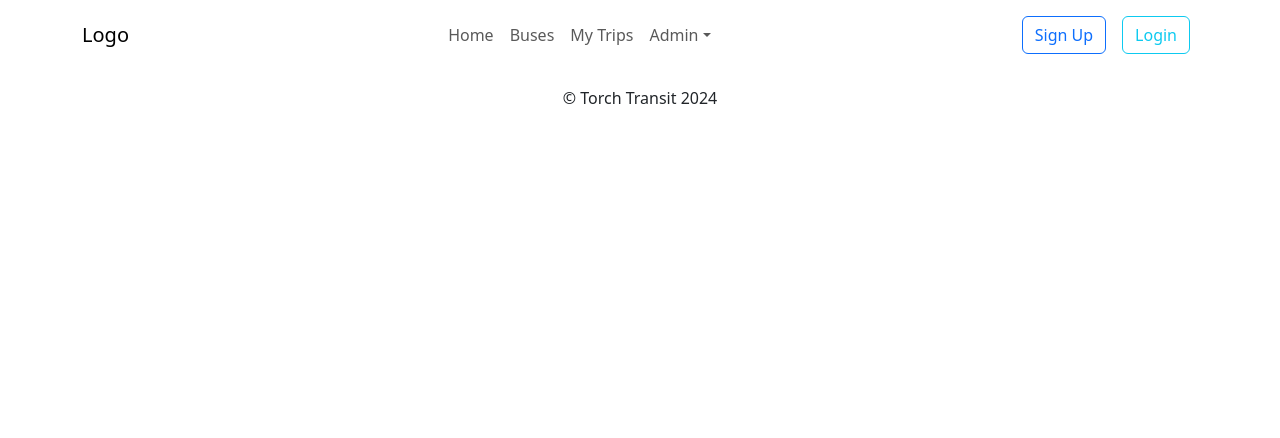
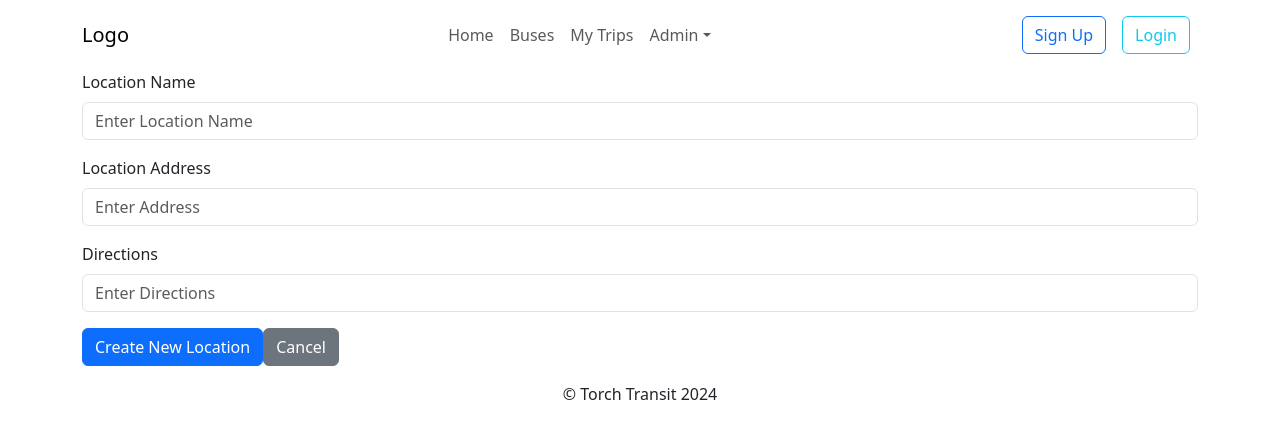
Before and after one commit to dtbooy/T3A2B-Torch-Express-Front-End, a React (Vite) app in the folder src/: page /admin/locations/new in a window 1280 px wide. Shown: the top 438 px of the page. Built offline with nearby package versions, Linux system fonts and the light colour scheme.

Commit message:
created new location form and added validation

```diff
--- /dev/null
+++ b/src/src/components/Admin Pages/Locations/NewLocation.jsx
@@ -0,0 +1,123 @@
+import { useEffect, useState } from 'react'
+import Button from 'react-bootstrap/Button'
+import Form from 'react-bootstrap/Form'
+import { Link, useNavigate } from 'react-router-dom'
+
+const NewLocation = () => {
+    const [inputForm, setInputForm] = useState({
+        name: "",
+        address: "",
+        directions: "",
+    })
+    const [errors, setErrors] = useState({
+        name: "",
+        address: "",
+        directions: "",
+    })
+    const nav = useNavigate()
+
+    const handleChange = (e) => {
+        const { name, value } = e.target
+        setInputForm({
+            ...inputForm,
+            [name]: value,
+        })
+    }
+
+    const inputValidation = () => {
+        let valid = true;
+        const newErrors = { ...errors };
+
+        if (!inputForm.name) {
+            newErrors.name = "Name is required";
+            valid = false;
+        } else {
+            newErrors.name = "";
+        }
+
+        if (!inputForm.address) {
+            newErrors.address = "Address is required";
+            valid = false;
+        } else {
+            newErrors.address = "";
+        }
+
+        if (!inputForm.directions) {
+            newErrors.directions = "Directions are required";
+            valid = false;
+        } else {
+            newErrors.directions = "";
+        }
+
+        setErrors(newErrors);
+        return valid;
+    }
+
+    async function createLocation(e) {
+        e.preventDefault()
+
+        if (!inputValidation()) {
+            return;
+        }
+
+        try {
+            const response = await fetch('http://localhost:4001/locations/', {
+                method: 'POST',
+                headers: {
+                    'Content-Type': 'application/json'
+                },
+                body: JSON.stringify(inputForm)
+            })
+
+            if (!response.ok) {
+                throw new Error('Failed to create service')
+            }
+        } catch (error) {
+            console.error('Error creating service:', error)
+        }
+
+        nav('/admin/locations')
+    }
+
+    return (
+        <Form onSubmit={createLocation}>
+            <Form.Group className="mb-3">
+                <Form.Label>Location Name</Form.Label>
+                <Form.Control type="text"
+                    placeholder="Enter Location Name"
+                    name="name"
+                    value={inputForm.name}
+                    onChange={handleChange} />
+                <Form.Text className="text-danger">{errors.name}</Form.Text>
+            </Form.Group>
+            <Form.Group className="mb-3">
+                <Form.Label>Location Address</Form.Label>
+                <Form.Control type="text"
+                    placeholder="Enter Address"
+                    name="address"
+                    value={inputForm.address}
+                    onChange={handleChange} />
+                <Form.Text className="text-danger">{errors.address}</Form.Text>
+            </Form.Group>
+            <Form.Group className="mb-3">
+                <Form.Label>Directions</Form.Label>
+                <Form.Control type="text"
+                    placeholder="Enter Directions"
+                    name="directions"
+                    value={inputForm.directions}
+                    onChange={handleChange} />
+                <Form.Text className="text-danger">{errors.directions}</Form.Text>
+            </Form.Group>
+            <Button variant="primary" type="submit">
+                Create New Location
+            </Button>
+            <Link to="/admin/locations">
+                <Button variant="secondary" type="submit">
+                    Cancel
+                </Button>
+            </Link>
+        </Form>
+    )
+}
+
+export default NewLocation
--- a/src/src/components/App.jsx
+++ b/src/src/components/App.jsx
@@ -14,6 +14,7 @@ import Reservations from './Admin Pages/Reservations/Reservations'
 import Search from './Search Page/Search'
 import Mytrips from './Mytrips'
 import { Container } from 'react-bootstrap'
+import NewLocation from './Admin Pages/Locations/NewLocation.jsx'
 
 
 function App() {
@@ -35,6 +36,7 @@ function App() {
           <Route path="services/new" element={<NewRoute/>}/>
           <Route path="users" element={<Users/>}/>
           <Route path="locations" element={<Locations/>}/>
+          <Route path="locations/new" element={<NewLocation/>}/>
           <Route path="reservations" element={<Reservations/>}/>
         </Route>
       </Routes>
--- a/src/src/components/Home Page/Cards.jsx
+++ b/src/src/components/Home Page/Cards.jsx
@@ -7,7 +7,7 @@ const HomeCards = ({handleShow}) => {
     <>
     <Card className="home-card">
     <Card.Body>
-      <Card.Title>Our Buses</Card.Title>
+      <Card.Title>Our Buses </Card.Title>
       <Card.Text>
         Some quick example text to build on the card title and make up the
         bulk of the card's content.
```
Also changed, not shown: src/src/components/Home Page/Home.jsx (line endings or trailing spaces).
